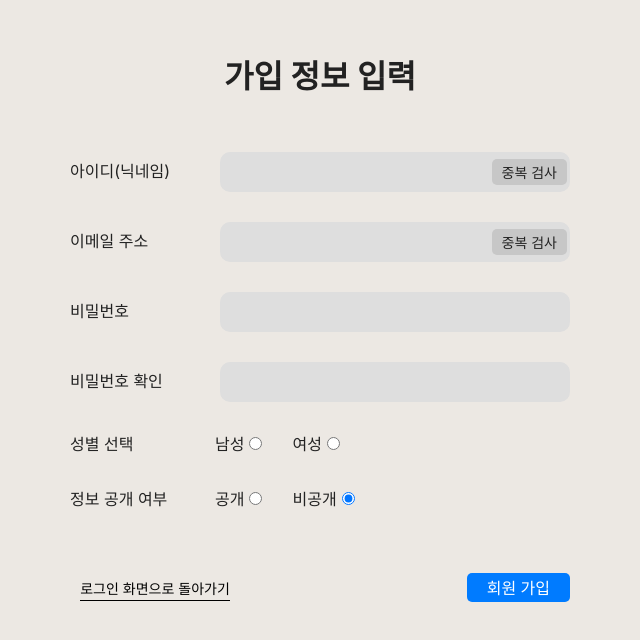
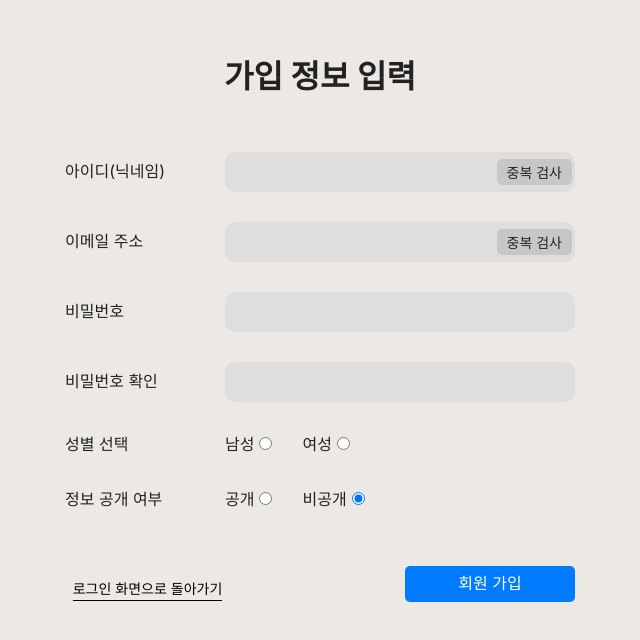
Before and after one commit to ashjang/FitTogether, a React (Vite) app in the folder web/: page / in a window 1280 px wide. Shown: the part 882-1522 px from the top of the page, without its empty margins (320-960 px from the left). Built offline with nearby package versions, Linux system fonts and the light colour scheme.

Commit message:
design: [feature/LogIn] - 변수명 변경(폴더명은 merge하고 변경할 것), 디자인 일부 수정

```diff
--- a/web/src/pages/LogIn/LogIn.tsx
+++ b/web/src/pages/LogIn/LogIn.tsx
@@ -21,7 +21,7 @@ const Container = styled.div`
   height: 300px;
 `;
 
-const KakaoTalkLogIn = styled.button`
+const KakaoTalkSignIn = styled.button`
   display: flex;
   justify-content: center;
   align-items: center;
@@ -67,7 +67,7 @@ const InputField = styled.div`
   }
 `;
 
-const LogInButton = styled.button`
+const SignInButton = styled.button`
   width: 300px;
   padding: 5px 10px;
   background-color: #007bff;
@@ -90,7 +90,7 @@ const LogIn: React.FC<Props> = () => {
   const [password, setPassword] = useState<string>("");
   const [token, setToken] = useState<string>("");
 
-  const handleLogIn = async (event: React.FormEvent) => {
+  const handleSignIn = async (event: React.FormEvent) => {
     event.preventDefault();
 
     const formData = {
@@ -119,12 +119,12 @@ const LogIn: React.FC<Props> = () => {
   return (
     <Page>
       <Container>
-        <KakaoTalkLogIn>
+        <KakaoTalkSignIn>
           <img src={KakaoTalk_logo} alt="KakaoTalk Logo" />
           카카오톡 로그인
-        </KakaoTalkLogIn>
+        </KakaoTalkSignIn>
         <Divider>또는</Divider>
-        <FormContainer onSubmit={handleLogIn}>
+        <FormContainer onSubmit={handleSignIn}>
           <InputField>
             <input
               type="text"
@@ -141,7 +141,7 @@ const LogIn: React.FC<Props> = () => {
               placeholder="비밀번호를 입력하세요"
             />
           </InputField>
-          <LogInButton type="submit">로그인</LogInButton>
+          <SignInButton type="submit">로그인</SignInButton>
         </FormContainer>
       </Container>
     </Page>
--- a/web/src/pages/LogInSub/SignIn.tsx
+++ b/web/src/pages/LogInSub/SignIn.tsx
@@ -1,5 +1,6 @@
 import React, { useState } from "react";
 import axios from "axios";
+import { css } from "@emotion/react";
 import styled from "@emotion/styled";
 
 const Page = styled.div`
@@ -12,13 +13,13 @@ const Page = styled.div`
 `;
 
 const Title = styled.h1`
-  width: 500px;
+  width: 510px;
   margin-bottom: 50px;
 `;
 
 const Form = styled.form`
   position: relative;
-  width: 500px;
+  width: 510px;
   height: 450px;
 `;
 
@@ -63,28 +64,34 @@ const InputRadioDiv = styled.div`
 
 const RadioContainer = styled.div`
   position: absolute;
-  left: 145px;
+  left: 160px;
 `;
 
 const InputRadio = styled.input`
   margin: 0px 30px 0px 5px;
 `;
 
-const SignInButton = styled.button`
+const SignUpButton = styled.button`
   position: absolute;
   right: 0px;
   bottom: 0px;
+  width: 170px;
   border: 0;
   border-radius: 5px;
   outline: none;
-  padding: 3px 20px 0px;
+  padding: 5px 20px;
   background-color: #007bff;
   color: white;
+  ${css`
+    &:hover {
+      background-color: #0056b3;
+    }
+  `}
 `;
 
 const BackButton = styled.a`
   position: relative;
-  left: -165px;
+  left: -172.5px;
   top: -24px;
 `;
 
@@ -264,7 +271,7 @@ const SignIn: React.FC<Props> = () => {
         </InputRadioDiv>
 
         <div>
-          <SignInButton type="submit">회원 가입</SignInButton>
+          <SignUpButton type="submit">회원 가입</SignUpButton>
         </div>
       </Form>
       <BackButton href="">
```
